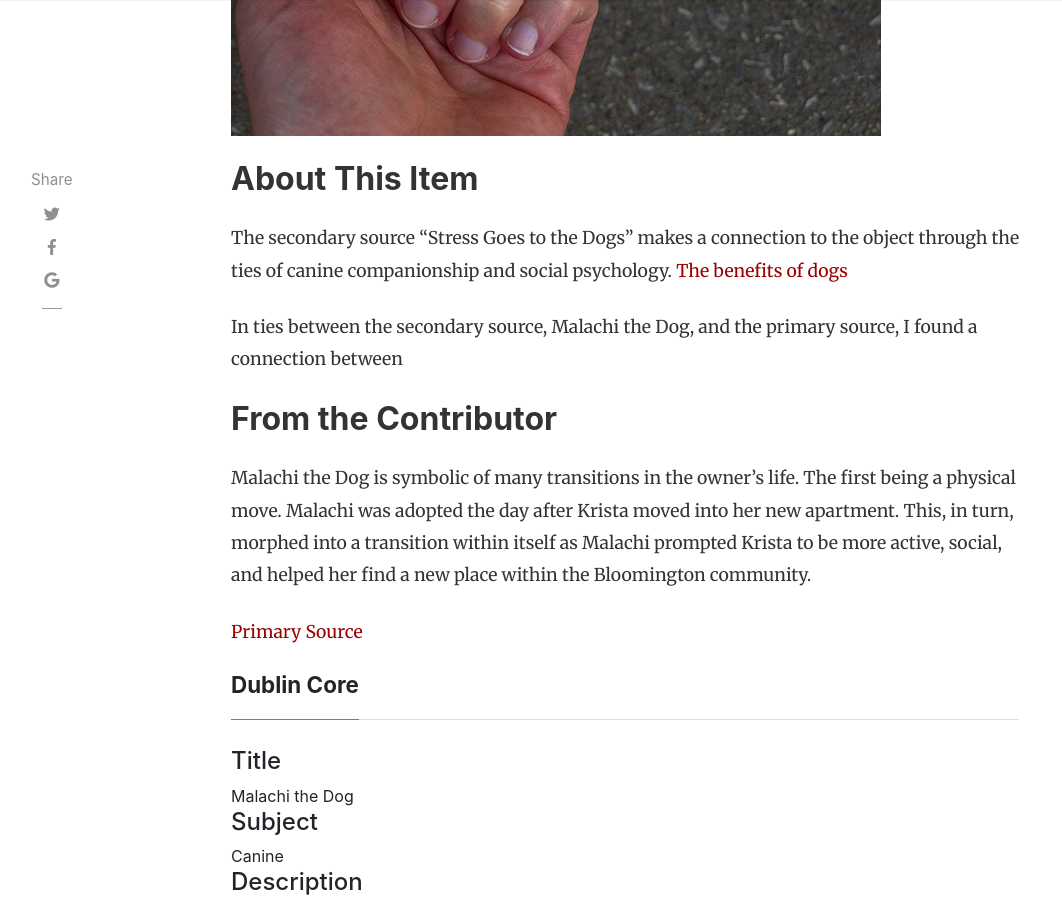
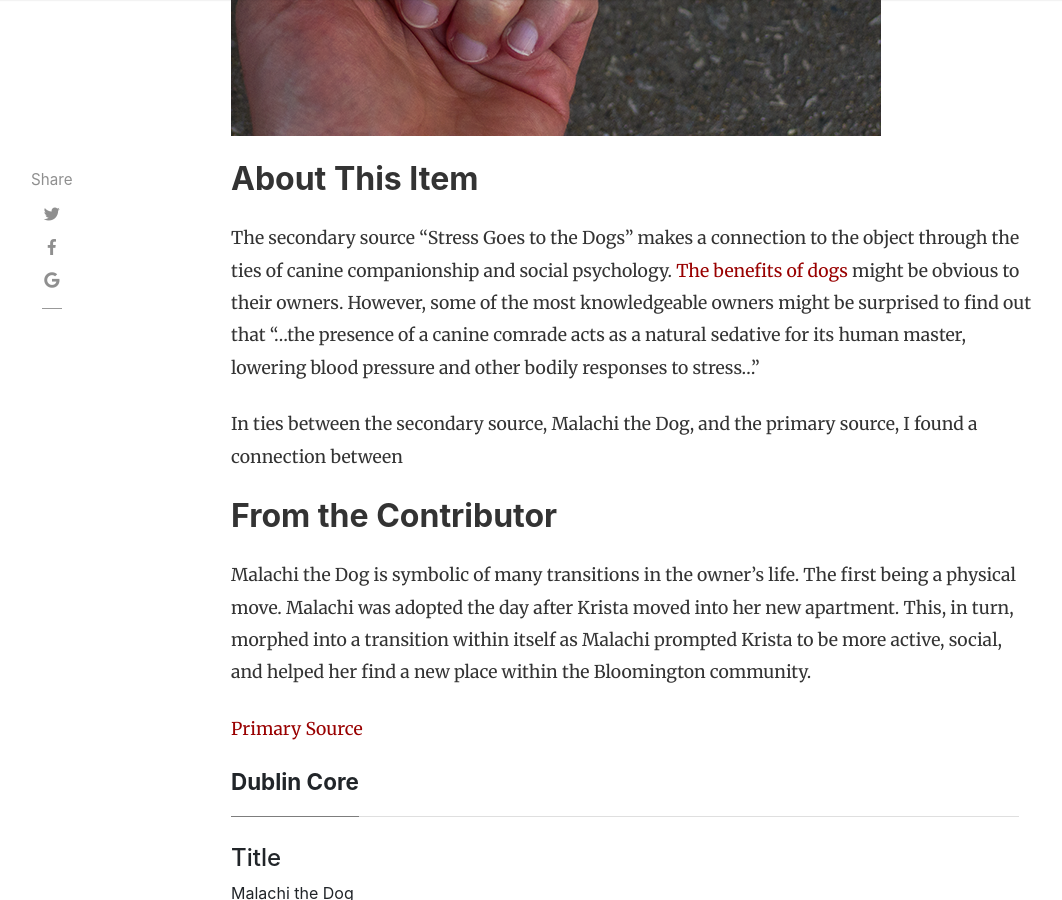
Before and after one commit to H301HistoryHarvest/H301HistoryHarvest, a Jekyll site: the page built from _items/2019-10-03-0007.md, in a window 1280 px wide and 900 px high, scrolled down 1116 px. Shown: the whole window, without its empty margins (54-1116 px from the left). Built offline with Jekyll 4.4.1, drawn with Linux system fonts in a browser that asks for light colours; nearby versions of some CDN libraries; comment, search, counter and statistics services are not loaded.

Commit message:
Update 2019-10-03-0007.md

```diff
--- a/_items/2019-10-03-0007.md
+++ b/_items/2019-10-03-0007.md
@@ -16,7 +16,7 @@ tags: [ Animal, Canine, Mixed Breed, Domesticated, Shelter Dog, Social Psycholog
 
 ## About This Item
 
-The secondary source "Stress Goes to the Dogs" makes a connection to the object through the ties of canine companionship and social psychology. [The benefits of dogs](https://www.huffpost.com/entry/the-10-health-benefits-of-dogs-and-one-health-risk_n_57dad1b8e4b04a1497b2f5a0)
+The secondary source "Stress Goes to the Dogs" makes a connection to the object through the ties of canine companionship and social psychology. [The benefits of dogs](https://www.huffpost.com/entry/the-10-health-benefits-of-dogs-and-one-health-risk_n_57dad1b8e4b04a1497b2f5a0) might be obvious to their owners. However, some of the most knowledgeable owners might be surprised to find out that “…the presence of a canine comrade acts as a natural sedative for its human master, lowering blood pressure and other bodily responses to stress…”
 
 
 In ties between the secondary source, Malachi the Dog, and the primary source, I found a connection between
```
